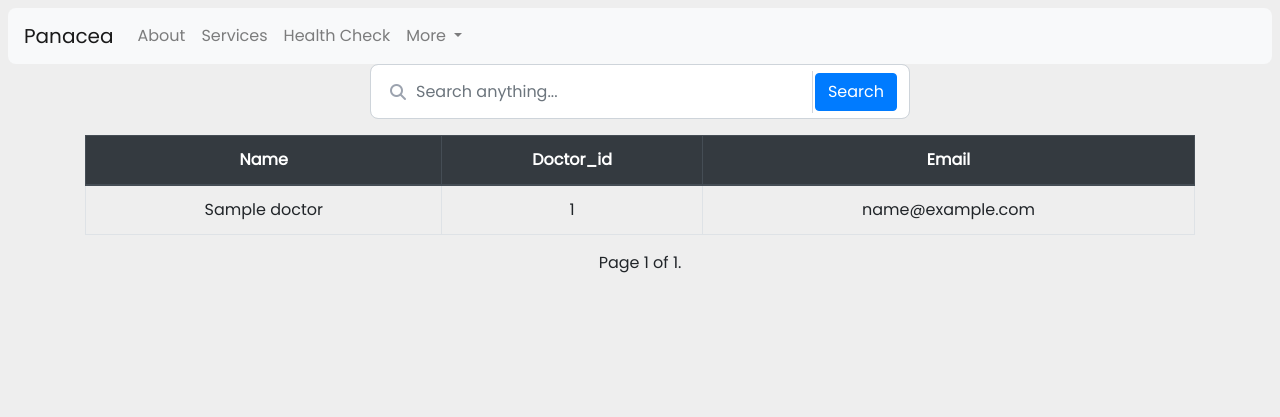
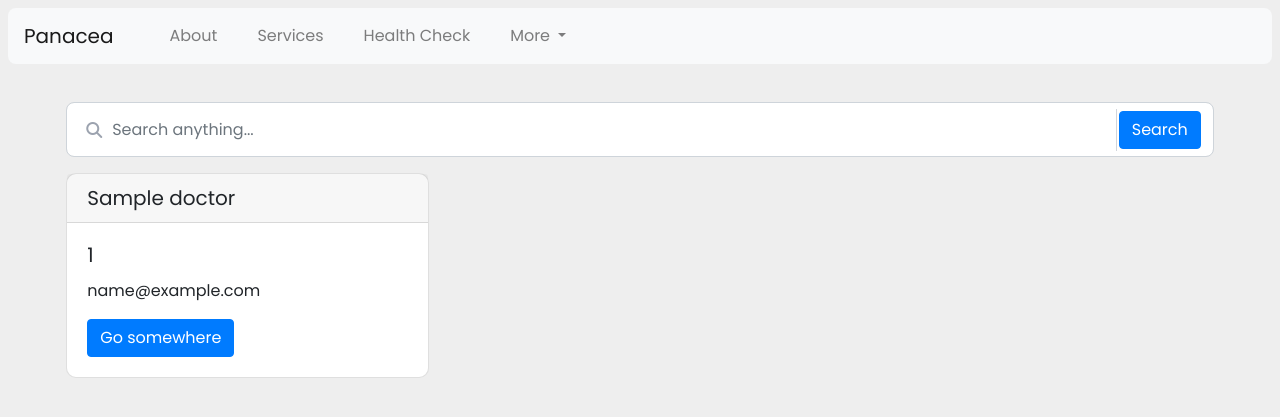
Before and after one commit to Panacea-4-U/Panacea, a Django app: page /services/ in a window 1280 px wide. Shown: the top 417 px of the page. Run offline with Django 3.2, Linux system fonts and the light colour scheme; tables that the repository leaves empty hold one stand-in row (values such as "Sample post"); some libraries are stand-ins or nearby versions.

Commit message:
search filter enhanced

```diff
--- a/panacea/panacea_app/static/panacea_app/base_page.css
+++ b/panacea/panacea_app/static/panacea_app/base_page.css
@@ -12,3 +12,7 @@
   background-color: #08b16a;
   border-color: #08b16a;
 }
+
+.nav-item {
+  padding-right: 1.5rem;
+}
--- a/panacea/panacea_app/templates/panacea_app/base.html
+++ b/panacea/panacea_app/templates/panacea_app/base.html
@@ -71,7 +71,7 @@
 
       <div class="collapse navbar-collapse" id="navbarSupportedContent">
         <ul class="navbar-nav mr-auto">
-          <li class="nav-item">
+          <li class="nav-item" style="padding-left: 2.0rem;">
             <a href="{% url 'about us'%}" class="nav-link">About</a>
           </li>
           <li class="nav-item">
--- a/panacea/panacea_app/templates/panacea_app/services.html
+++ b/panacea/panacea_app/templates/panacea_app/services.html
@@ -11,17 +11,19 @@
         display: flex;
         flex-direction: row;
         flex-wrap: nowrap;
-        justify-content: center;
+        justify-content: flex-end;
+        margin-top: 6px;
+        margin-bottom: 10px;
     }
 </style>
 {% endblock style %}
 
 {% block content %}
-    <div class="container">
+    <div class="container-fluid" style="margin-top: 3%; max-width: 92%">
         <form method="GET" action="" style="margin-bottom: 16px;">
-            <div class="row height d-flex justify-content-center align-items-center">
-                <div class="col-md-6">
-                    <div class="form"> <i class="fa fa-search"></i> <input style="border-radius: 8px" type="text" class="form-control form-input" placeholder="Search anything..." name="search">
+            <div class="row height align-items-center">
+                <div class="col-md-12">
+                    <div class="form"> <i class="fa fa-search"></i> <input id="myInput" onkeyup="myFunction()" style="border-radius: 8px" type="text" class="form-control form-input" placeholder="Search anything..." name="search">
                         <span style="margin: -6px;" class="left-pan">
                             <button class="btn btn-primary" type="submit"> Search </button>
                         </span>
@@ -30,7 +32,7 @@
             </div>
         </form>
 
-        <table style="border-color: #bfc3c7;" class="table table-bordered">
+        {% comment %} <table style="border-color: #bfc3c7;" class="table table-bordered">
             <thead style="text-align: center;" class="thead-dark">
                 <tr>
                     <th style="text-align: center;" scope="col">Name</th>
@@ -47,8 +49,8 @@
                     </tr>
                 {% endfor %}
             </tbody>
-        </table>
-        <div class="pagination">
+        </table> {% endcomment %}
+        {% comment %} <div class="pagination">
             <span class="step-links">
                 {% if page_obj.has_previous %}
                     <a href="?page=1"><i class="fas fa-regular fa-backward-fast"></i></a>
@@ -64,6 +66,40 @@
                 <a href="?page={{ page_obj.next_page_number }}"><i class="fas fa-regular fa-angles-right"></i></a>
                 {% endif %}
             </span>
+        </div> {% endcomment %}
+        <div class="row">
+            {% for result in all_search_results %}
+                <div class="col-md-6 col-lg-4">
+                    <div class="card" style="margin-bottom: 12px; border-radius: 10px;">
+                        <h5 class="card-header">{{ result.name }}</h5>
+                        <div class="card-body">
+                        <h5 class="card-title">{{ result.doc_id }}</h5>
+                        <p class="card-text doc_email">{{ result.email }}</p>
+                        <a href="#" class="btn btn-primary">Go somewhere</a>
+                        </div>
+                    </div>
+                </div>
+            {% endfor %}
         </div>
     </div>
 {% endblock content %}
+
+{% block script %}
+<script>
+    function myFunction() {
+        var input, filter, ul, li, name, i, email;
+        input = document.getElementById("myInput");
+        filter = input.value.toUpperCase();
+        const cards = document.getElementsByClassName("card");
+        for (i = 0; i < cards.length; i++) {
+            name = cards[i].getElementsByTagName("h5")[0];
+            email = cards[i].getElementsByClassName("doc_email")[0];
+            if (name.innerHTML.toUpperCase().includes(filter) || email.innerHTML.toUpperCase().includes(filter)) {
+                cards[i].parentElement.style.display = "";
+            } else {
+                cards[i].parentElement.style.display = "none";
+            }
+        }
+    }
+</script>
+{% endblock script %}
--- a/panacea/panacea_app/views.py
+++ b/panacea/panacea_app/views.py
@@ -84,7 +84,7 @@ class SearchView(ListView):
     model = Doctor
     template_name = 'panacea_app/services.html'
     context_object_name = 'all_search_results'
-    paginate_by = 16
+    # paginate_by = 12
     print("Checking")
 
     def get_queryset(self):
```
